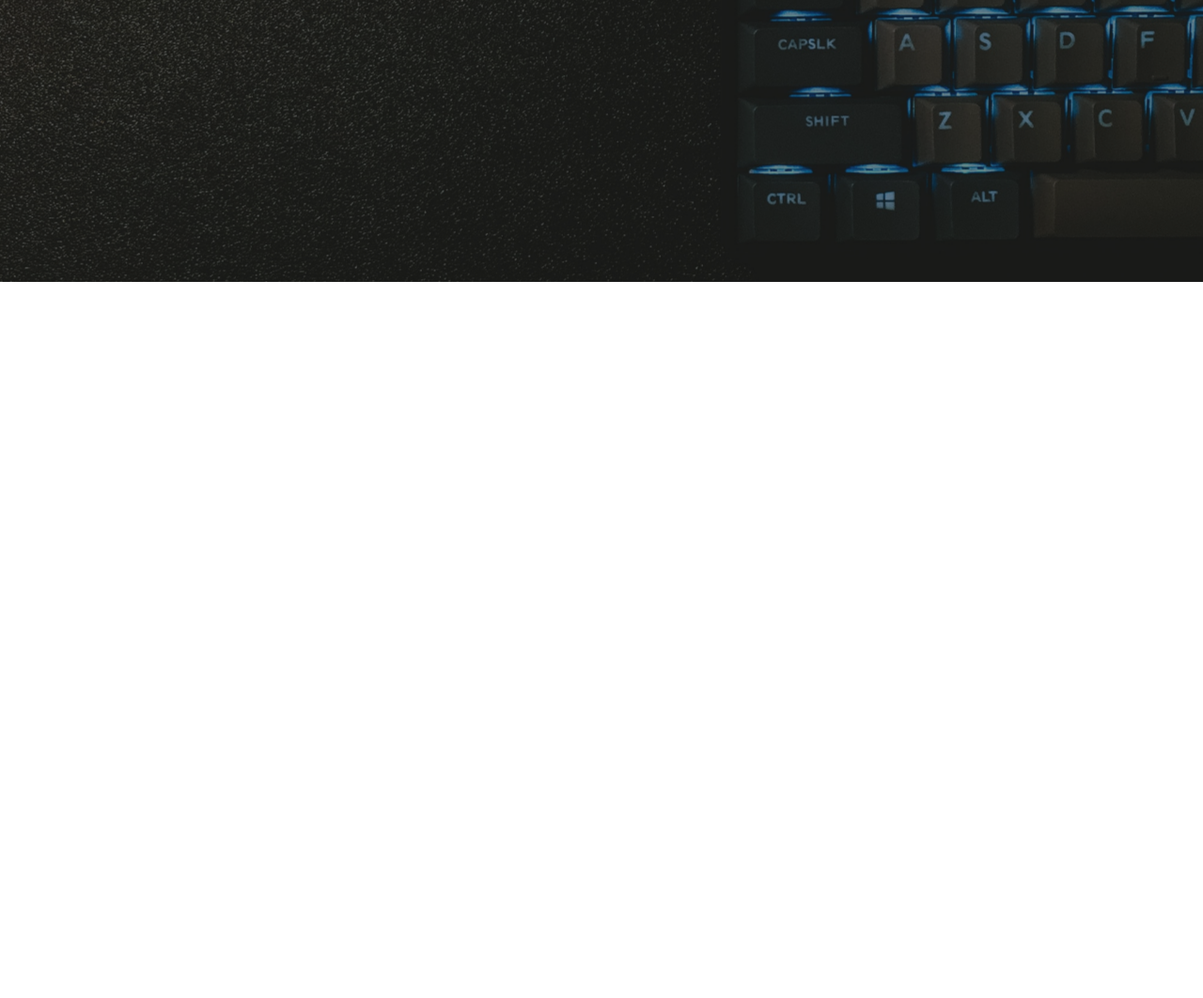
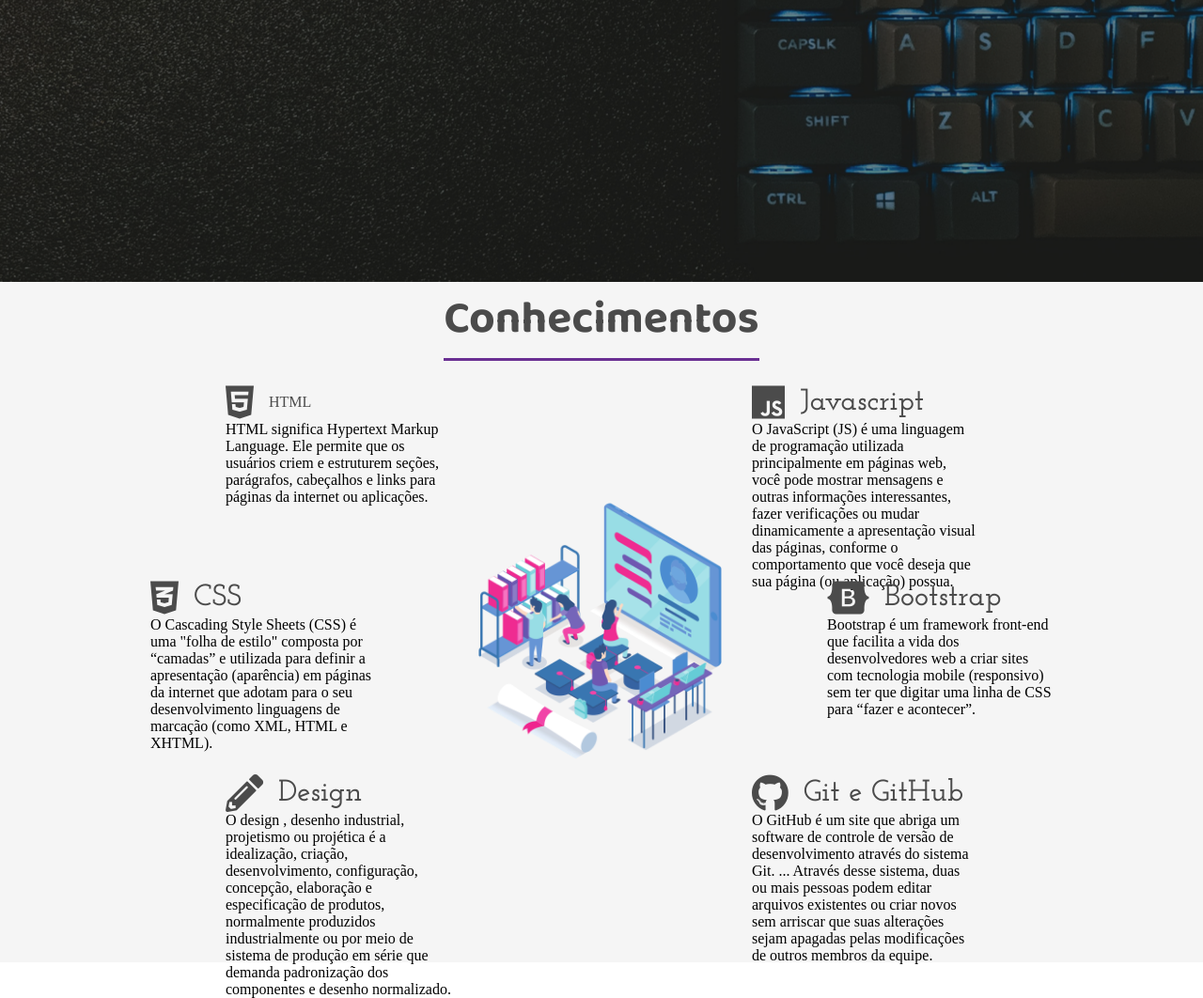
Before and after one commit to Kaio-Goes/portifolio, a plain HTML site: page index.html in a window 1280 px wide. Shown: the part 500-1562 px from the top of the page at 94% size. Before the commit the page ends 800 px from the top, so only its background shows below. Drawn offline with Linux system fonts and the light colour scheme.

Commit message:
Conhecimentos

```diff
--- a/index.html
+++ b/index.html
@@ -35,7 +35,7 @@
             </div>
         </header>
 
-        <div class="sidebar">
+        <aside class="sidebar">
             <nav>
                 <ul class="menu">
                     <li class="menu-item"><a href="#" class="menu-link">Home</a></li>
@@ -50,7 +50,86 @@
                 <a href="#"><i class="fab fa-github-alt"></i></a>
                 <a href="#"><i class="fab fa-twitter"></i></a>
             </div>
-        </div>
+        </aside>
+
+        <section class="sessao-conhecimentos">
+            <div class="sessao-header">
+                <h1>Conhecimentos</h1>
+            </div>
+            <div class="conhecimentos">
+                <div class="conhecimento">
+                    <div class="conhecimento-header">
+                        <i class=" fab fa-html5"></i>
+                        <h3></h3>HTML
+                    </div>
+                    <div class="conhecimento-text">
+                        <p>HTML significa Hypertext Markup Language. Ele permite que os usuários criem e estruturem
+                            seções, parágrafos, cabeçalhos e links para páginas da internet ou aplicações.</p>
+                    </div>
+                </div>
+                <div class="conhecimento">
+                    <div class="conhecimento-header">
+                        <i class="fab fa-css3-alt"></i>
+                        <h3>CSS</h3>
+                    </div>
+                    <div class="conhecimento-text">
+                        <p>O Cascading Style Sheets (CSS) é uma "folha de estilo" composta por “camadas” e utilizada
+                            para definir a apresentação (aparência) em páginas da internet que adotam para o seu
+                            desenvolvimento linguagens de marcação (como XML, HTML e XHTML).</p>
+                    </div>
+                </div>
+                <div class="conhecimento">
+                    <div class="conhecimento-header">
+                        <i class="fas fa-pencil-alt"></i>
+                        <h3>Design</h3>
+                    </div>
+                    <div class="conhecimento-text">
+                        <p>O design , desenho industrial, projetismo ou projética é a idealização, criação,
+                            desenvolvimento, configuração, concepção, elaboração e especificação de produtos,
+                            normalmente produzidos industrialmente ou por meio de sistema de produção em série que
+                            demanda padronização dos componentes e desenho normalizado.</p>
+                    </div>
+                </div>
+                <div class="conhecimento">
+                    <div class="conhecimento-header">
+                        <i class="fab fa-js"></i>
+                        <h3>Javascript</h3>
+                    </div>
+                    <div class="conhecimento-text">
+                        <p>O JavaScript (JS) é uma linguagem de programação utilizada principalmente em páginas web,
+                            você pode mostrar mensagens e outras informações interessantes, fazer verificações ou
+                            mudar dinamicamente a apresentação visual das páginas, conforme o comportamento que você
+                            deseja que sua página (ou aplicação) possua.</p>
+                    </div>
+                </div>
+                <div class="conhecimento">
+                    <div class="conhecimento-header">
+                        <i class="fab fa-bootstrap"></i>
+                        <h3>Bootstrap</h3>
+                    </div>
+                    <div class="conhecimento-text">
+                        <p>Bootstrap é um framework front-end que facilita a vida dos desenvolvedores web a criar sites
+                            com tecnologia mobile (responsivo) sem ter que digitar uma linha de CSS para “fazer e
+                            acontecer”. </p>
+                    </div>
+                </div>
+                <div class="conhecimento">
+                    <div class="conhecimento-header">
+                        <i class="fab fa-github"></i>
+                        <h3>Git e GitHub</h3>
+                    </div>
+                    <div class="conhecimento-text">
+                        <p>O GitHub é um site que abriga um software de controle de versão de desenvolvimento através do
+                            sistema Git. ... Através desse sistema, duas ou mais pessoas podem editar arquivos
+                            existentes ou criar novos sem arriscar que suas alterações sejam apagadas pelas modificações
+                            de outros membros da equipe.</p>
+                    </div>
+                </div>
+                <div class="conhecimento-img-wrapper">
+                    <img src="imagens/conhecimentos.png" alt="imagem conhecimento" srcset="">
+                </div>
+            </div>
+        </section>
     </div>
 </body>
 
--- a/style.css
+++ b/style.css
@@ -231,3 +231,97 @@ header{
 .social-media i:hover{
     background-color: #a044ff;
 }
+
+.conhecimentos{
+    display: grid;
+    grid-template-columns: repeat(16, 1fr);
+    grid-template-rows: repeat(6, 6rem);
+    row-gap: .5rem;
+}
+
+.conhecimento:nth-child(1){
+    grid-column: 4 / 7;
+    grid-row: 1 / 3;
+
+}
+
+.conhecimento:nth-child(2){
+    grid-column: 3 / 6;
+    grid-row: 3 / 5;
+
+}
+
+.conhecimento:nth-child(3){
+    grid-column: 4 / 7;
+    grid-row: 5 / -1;
+
+}
+
+.conhecimento:nth-child(4){
+    grid-column: 11 / 14;
+    grid-row: 1 / 3;
+
+}
+
+.conhecimento:nth-child(5){
+    grid-column: 12 / 15;
+    grid-row: 3 / 5;
+
+}
+
+.conhecimento:nth-child(6){
+    grid-column: 11 / 14;
+    grid-row: 5 / -1;
+
+}
+
+.sessao-conhecimentos{
+    background-color: #f5f5f5;
+}
+
+.sessao-header{
+    display: flex;
+    align-items: center;
+    justify-content: center;
+}
+
+.sessao-header h1{
+    font-family: var(--font-primary);
+    font-size: 3rem;
+    color: #4b4b4b;
+    border-bottom: solid 3px #6a3093;
+    margin-bottom: 1.5rem;
+}
+
+.conhecimento-header{
+    display: flex;
+    align-items: center;
+    color:#4b4b4b;
+}
+
+.conhecimento-header i{
+    font-size: 2.5rem;
+
+}
+
+.conhecimento-header h3{
+    font-family: var(--font-secundary);
+    font-size: 2rem;
+    padding-left: 1rem;
+}
+
+.conhecimentos-text{
+    font-family: var(--font-secundary);
+    margin-top: 1rem;
+}
+
+.conhecimento-img-wrapper{
+    grid-column: 7 / 11;
+    grid-row: 2 / 6;
+    width: 100%;
+}
+
+.conhecimento-img-wrapper img{
+    object-fit: cover;
+    width: 100%;
+}
```
Also changed, not shown: imagens/conhecimentos.png (added).
